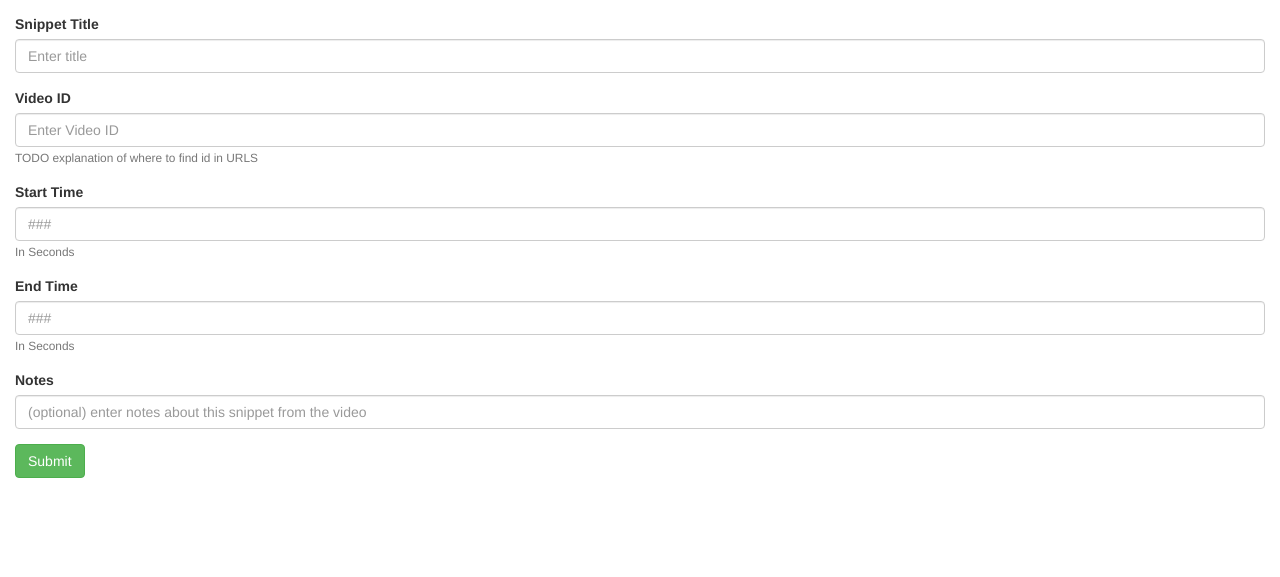
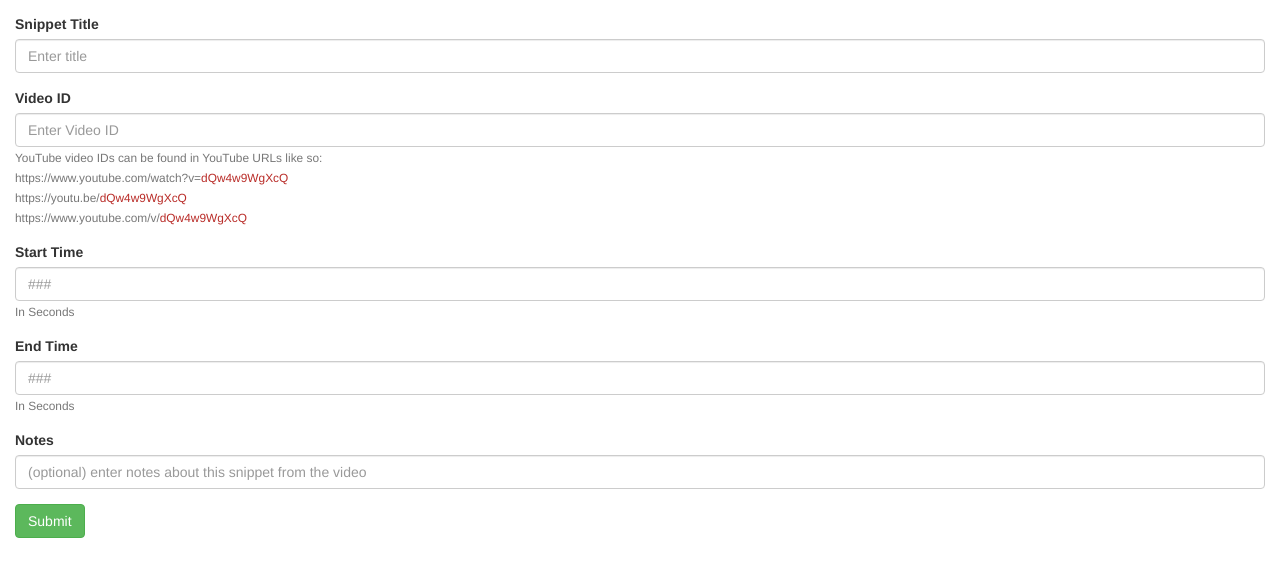
Before and after one commit to swanyriver/Mobile-Assignment-2, a Python web app: template templates/add.html in a window 1280 px wide. Shown: the part 51-628 px from the top of the page. Run offline with Jinja, Linux system fonts and the light colour scheme; the template is opened without the code that fills it, so the values that code supplies are empty; some libraries are stand-ins or nearby versions.

Commit message:
add explanation about where to get youtube id

```diff
--- a/templates/add.html
+++ b/templates/add.html
@@ -15,8 +15,14 @@
         <fieldset class="form-group">
             <label>Video ID</label>
             <input name="videoID" type="text" class="form-control" placeholder="Enter Video ID" required>
-            {# TODO explanaition of where to find id in urls #}
-            <small class="text-muted">TODO explanation of where to find id in URLS</small>
+            <style>
+                .id-highlight {color:#b92c28}
+            </style>
+            <small class="text-muted">YouTube video IDs can be found in YouTube URLs like so:
+                <br> https://www.youtube.com/watch?v=<span class="id-highlight">dQw4w9WgXcQ</span>
+                <br> https://youtu.be/<span class="id-highlight">dQw4w9WgXcQ</span>
+                <br> https://www.youtube.com/v/<span class="id-highlight">dQw4w9WgXcQ</span>
+            </small>
         </fieldset>
         <fieldset class="form-group">
             <label>Start Time</label>
```
